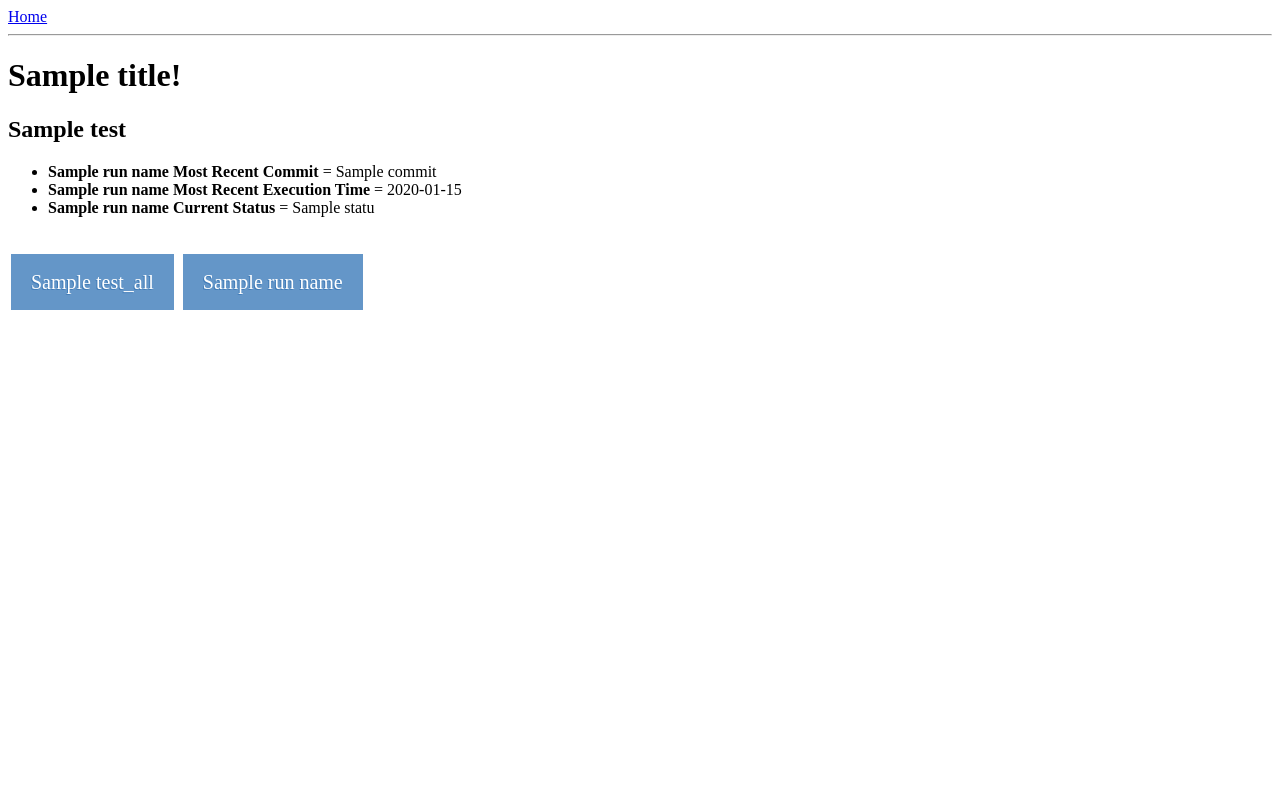
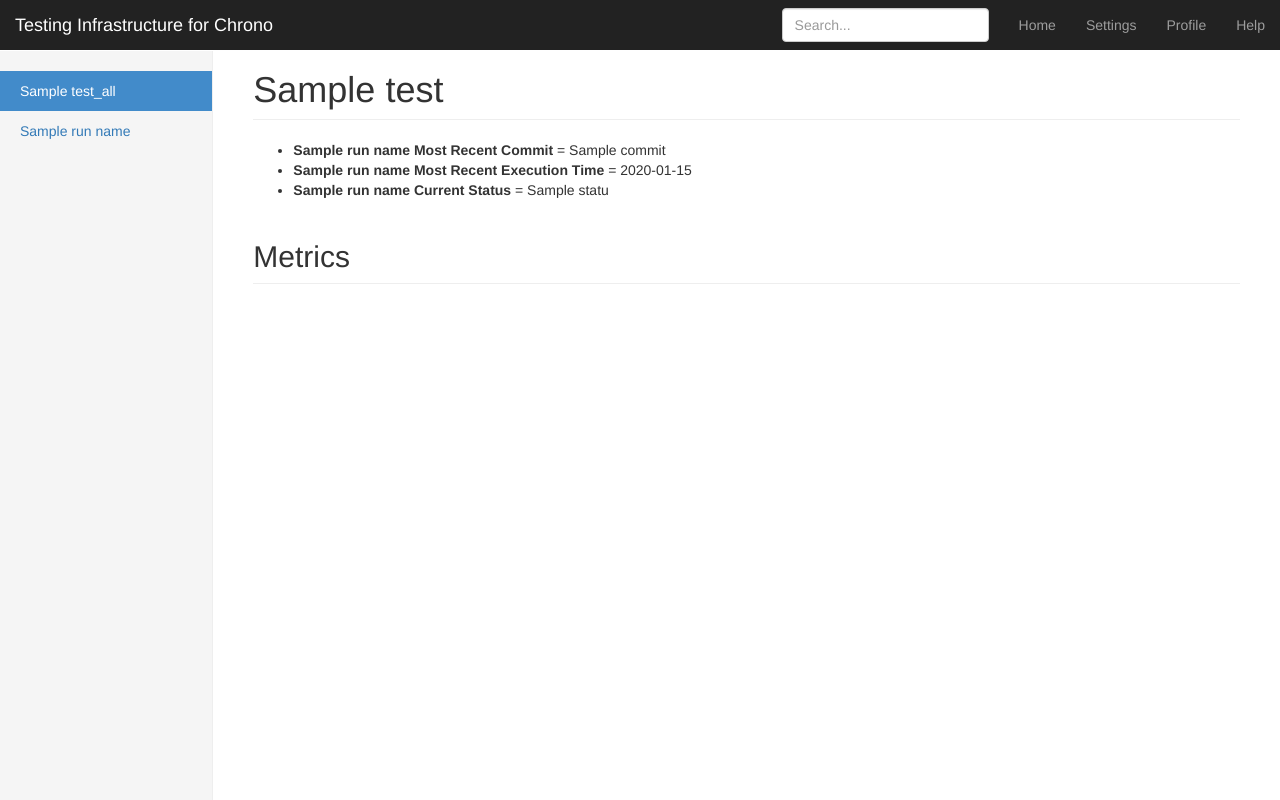
Before and after one commit to felipegb94/ChronoTest_Frontend, a Flask app: template app/templates/test_all.html in a window 1280 px wide. Run offline with Flask 2, Linux system fonts and the light colour scheme; the template is opened without the code that fills it: most values are stand-ins (such as "Sample title", 1, 10 or a date in 2020); parts of the project's set-up code (start-up, migrations or seed data) failed here and were passed over; some libraries are stand-ins or nearby versions.

Commit message:
last commit. All work will be under metrics-database now

```diff
--- a/app/static/plot.js
+++ b/app/static/plot.js
@@ -1,5 +1,36 @@
 var first = true;
 var charts = [];
+
+
+function drawChart(run_name) {
+    var run_names = []; // Number of machines + name
+    var runs = []; //  2D Array containing. Cols =  Number of machines, Rows = Run
+
+    if(first){
+        run_names = tests.run_names;
+
+        /* Load runs for each machine */
+        for(var i = 0; i < run_names.length; i++){
+            run = run_names[i];
+            runs.push(tests[run]);
+        }
+
+        /* Load metric names */
+        for(metric in runs[0][0].metrics){
+            metrics.push(metric);
+        }
+    }
+    else{
+        run_name = run_name.getAttribute('id');
+        run_names.push(run_name);
+        runs.push(tests[run_name]);
+    }
+
+	plot(metrics, run_names, runs);
+
+}
+
+
 function plot(metrics, run_names, runs){
 	for(var i = 0; i < metrics.length; i++){
 
@@ -41,7 +72,7 @@ function plot(metrics, run_names, runs){
 			var div = document.createElement("div");
         	div.setAttribute('id', metric_name); // and make sure myclass has some styles in css
         	div.setAttribute('class', 'metric');
-        	document.body.appendChild(div);
+        	document.getElementById('metrics').appendChild(div);
 
         	var chart = new google.visualization.LineChart(
         									document.getElementById(metric_name));
--- a/app/static/stylesheets/button_style.css
+++ /dev/null
@@ -1,27 +0,0 @@
-button {
-  display: inline-block;
-  margin: 0 5px 0 0;
-  padding: 10px 20px;
-  font-size: 20px;
-  font-family: "Bitter",serif;
-  line-height: 1.8;
-  appearance: none;
-  box-shadow: none;
-  border-radius: 0;
-  color: #fff;
-  background-color: #6496c8;
-  text-shadow: -1px 1px #417cb8;
-  border: none;
-
-}
-button:focus {
-  outline: none
-}
-button:hover{
-  background-color: #346392;
-  text-shadow: -1px 1px #27496d;
-}
-button:active{
-  background-color: #27496d;
-  text-shadow: -1px 1px #193047;
-}
--- /dev/null
+++ b/app/static/stylesheets/dashboard.css
@@ -0,0 +1,105 @@
+/*
+ * Base structure
+ */
+
+/* Move down content because we have a fixed navbar that is 50px tall */
+body {
+  padding-top: 50px;
+}
+
+
+/*
+ * Global add-ons
+ */
+
+.sub-header {
+  padding-bottom: 10px;
+  border-bottom: 1px solid #eee;
+}
+
+/*
+ * Top navigation
+ * Hide default border to remove 1px line.
+ */
+.navbar-fixed-top {
+  border: 0;
+}
+
+/*
+ * Sidebar
+ */
+
+/* Hide for mobile, show later */
+.sidebar {
+  display: none;
+}
+@media (min-width: 768px) {
+  .sidebar {
+    position: fixed;
+    top: 51px;
+    bottom: 0;
+    left: 0;
+    z-index: 1000;
+    display: block;
+    padding: 20px;
+    overflow-x: hidden;
+    overflow-y: auto; /* Scrollable contents if viewport is shorter than content. */
+    background-color: #f5f5f5;
+    border-right: 1px solid #eee;
+  }
+}
+
+/* Sidebar navigation */
+.nav-sidebar {
+  margin-right: -21px; /* 20px padding + 1px border */
+  margin-bottom: 20px;
+  margin-left: -20px;
+}
+.nav-sidebar > li > a {
+  padding-right: 20px;
+  padding-left: 20px;
+}
+.nav-sidebar > .active > a,
+.nav-sidebar > .active > a:hover,
+.nav-sidebar > .active > a:focus {
+  color: #fff;
+  background-color: #428bca;
+}
+
+
+/*
+ * Main content
+ */
+
+.main {
+  padding: 20px;
+}
+@media (min-width: 768px) {
+  .main {
+    padding-right: 40px;
+    padding-left: 40px;
+  }
+}
+.main .page-header {
+  margin-top: 0;
+}
+
+
+/*
+ * Placeholder dashboard ideas
+ */
+
+.placeholders {
+  margin-bottom: 30px;
+  text-align: center;
+}
+.placeholders h4 {
+  margin-bottom: 0;
+}
+.placeholder {
+  margin-bottom: 20px;
+}
+.placeholder img {
+  display: inline-block;
+  border-radius: 50%;
+}
--- a/app/templates/base.html
+++ b/app/templates/base.html
@@ -1,13 +1,28 @@
-<html>
+<html lang="en">
   <head>
-    {% if title %}
-    <title>{{ title }}</title>
-    {% else %}
+    <meta charset="utf-8">
+    <meta http-equiv="X-UA-Compatible" content="IE=edge">
+    <meta name="viewport" content="width=device-width, initial-scale=1">
+    <!-- The above 3 meta tags *must* come first in the head; any other head content must come *after* these tags -->
+    <meta name="description" content="Testing Infrastructure for Project Chrono">
+    <meta name="author" content="Felipe Gutierrez">
+
     <title>Testing Infrastructure for Project Chrono</title>
-    {% endif %}
-    <!--Load the AJAX API-->
-    <script src="//code.jquery.com/jquery-1.11.2.min.js"></script>
+
+    <!-- Bootstrap core CSS -->
+    <!-- Latest compiled and minified CSS -->
+    <link rel="stylesheet" href="https://maxcdn.bootstrapcdn.com/bootstrap/3.3.4/css/bootstrap.min.css"></link>
+    <!-- Custom styles for this template -->
+    <link href="{{ url_for('static', filename='stylesheets/dashboard.css') }}" rel="stylesheet"></link>
+
+    <!-- Bootstrap core JavaScript -->
+
+    <script type = "text/javascript" src="https://ajax.googleapis.com/ajax/libs/jquery/1.11.2/jquery.min.js"></script>
     <script type="text/javascript" src="https://www.google.com/jsapi"></script>
+    <!-- Latest compiled and minified JavaScript -->
+    <script src="https://maxcdn.bootstrapcdn.com/bootstrap/3.3.4/js/bootstrap.min.js"></script>
+
+    <!-- Load Google Charts -->
     <script type="text/javascript">
     // Load the Visualization API and the piechart package.
       google.load('visualization', '1.0', {'packages':['corechart']});
@@ -15,15 +30,43 @@
       //Where is my site?
       $SCRIPT_ROOT = {{ request.script_root|tojson|safe }};
     </script>
-    <!--Load Stylesheets-->
-    <link rel="stylesheet" type="text/css" href="{{ url_for('static', filename='stylesheets/button_style.css') }}">
 
+    <!-- HTML5 shim and Respond.js for IE8 support of HTML5 elements and media queries -->
+    <!--[if lt IE 9]>
+      <script src="https://oss.maxcdn.com/html5shiv/3.7.2/html5shiv.min.js"></script>
+      <script src="https://oss.maxcdn.com/respond/1.4.2/respond.min.js"></script>
+    <![endif]-->
+  </head>
 
-  </head>
   <body>
 
-    <div><a href="/index">Home</a></div>
-    <hr>
-    {% block content %}{% endblock %}
+    <nav class="navbar navbar-inverse navbar-fixed-top">
+      <div class="container-fluid">
+        <div class="navbar-header">
+          <button type="button" class="navbar-toggle collapsed" data-toggle="collapse" data-target="#navbar" aria-expanded="false" aria-controls="navbar">
+            <span class="sr-only">Toggle navigation</span>
+            <span class="icon-bar"></span>
+            <span class="icon-bar"></span>
+            <span class="icon-bar"></span>
+          </button>
+          <a class="navbar-brand" href="/index">Testing Infrastructure for Chrono</a>
+        </div>
+        <div id="navbar" class="navbar-collapse collapse">
+          <ul class="nav navbar-nav navbar-right">
+            <li><a href="/index">Home</a></li>
+            <li><a href="#">Settings</a></li>
+            <li><a href="#">Profile</a></li>
+            <li><a href="#">Help</a></li>
+          </ul>
+          <form class="navbar-form navbar-right">
+            <input type="text" class="form-control" placeholder="Search...">
+          </form>
+        </div>
+      </div>
+    </nav>
+    {% block content %}
+
+    {% endblock %}
+
   </body>
 </html>
--- a/app/templates/test_all.html
+++ b/app/templates/test_all.html
@@ -4,47 +4,33 @@
     <script src="{{ url_for('static', filename='plot.js') }}"></script>
     <script type="text/javascript">
 
-
         // Set a callback to run when the Google Visualization API is loaded.
         google.setOnLoadCallback(drawChart);
         var tests = {{tests|tojson|safe}};
         var metrics = []; // Array with metric names. Size = Number of plots
-        function drawChart(run_name) {
-            var run_names = []; // Number of machines + name
-            var runs = []; //  2D Array containing. Cols =  Number of machines, Rows = Run
-
-            //console.log(tests);
-            //console.log(run_names);
-            if(first){
-                run_names = tests.run_names;
-
-                /* Load runs for each machine */
-                for(var i = 0; i < run_names.length; i++){
-                    run = run_names[i];
-                    runs.push(tests[run]);
-                }
-
-                /* Load metric names */
-                for(metric in runs[0][0].metrics){
-                    metrics.push(metric);
-                }
-            }
-            else{
-                run_name = run_name.getAttribute('id');
-                run_names.push(run_name);
-                runs.push(tests[run_name]);
-            }
-
-            plot(metrics, run_names, runs);
-
-      }
 
     </script>
 
 
-    <h1>{{ title }}!</h1>
+    <div class="container-fluid">
+      <div class="row">
+        <div class="col-sm-3 col-md-2 sidebar">
+          <ul class="nav nav-sidebar">
 
-    <h2>{{ tests.name }}</h2>
+            <li class="active"><a href = "#" id = "test.name" onClick="window.location.reload()">{{ tests.name }}_all <span class="sr-only">(current)</span></a></li>
+
+            {% for t in tests.run_names %}
+
+            <li><a href = "#" id = "{{ t }}" onClick="drawChart(this)">{{ t }}</a></li>
+
+            {% endfor %}
+
+          </ul>
+
+        </div>
+
+        <div class="col-sm-9 col-sm-offset-3 col-md-10 col-md-offset-2 main">
+          <h1 class="page-header">{{ tests.name }}</h1>
     <ul>
         {% for t in tests.run_names %}
         <li> <strong>{{t}} Most Recent Commit</strong> = {{tests.latest_commits[loop.index0]}}</li>
@@ -53,19 +39,15 @@
         </br>
         {% endfor %}
     </ul>
-    <table>
-    <tr>
-        <td>
-            <button href = "#" id = "test.name" onClick="window.location.reload()"> {{ tests.name }}_all </button>
-        </td>
-    {% for t in tests.run_names %}
-        <td>
-            <button href = "#" id = "{{ t }}" onClick="drawChart(this)"> {{ t }}      </button>
 
-        </td>
-    {% endfor %}
-    </tr>
+    <div id="metrics">
+        <h2 class="sub-header">Metrics</h2>
+    </div>
 
-    </table>
+
+        </div>
+      </div>
+    </div>
+
 
 {% endblock %}
--- a/app/views.py
+++ b/app/views.py
@@ -32,7 +32,6 @@ def index():
     else:
         return render_template('index.html',
             title = "ERROR " + str(tests.status_code)  + ": Failed login")
-
 
 @app.route('/tests/<test_name>')
 @app.route('/tests/<test_name>/')
```
Also changed, not shown: app/templates/index.html (+53 -6 lines), app/templates/old/old_base.html (added, +34 -0 lines), app/templates/old/old_index.html (added, +12 -0 lines), app/templates/old/old_test_all.html (added, +71 -0 lines), 1 other file.
